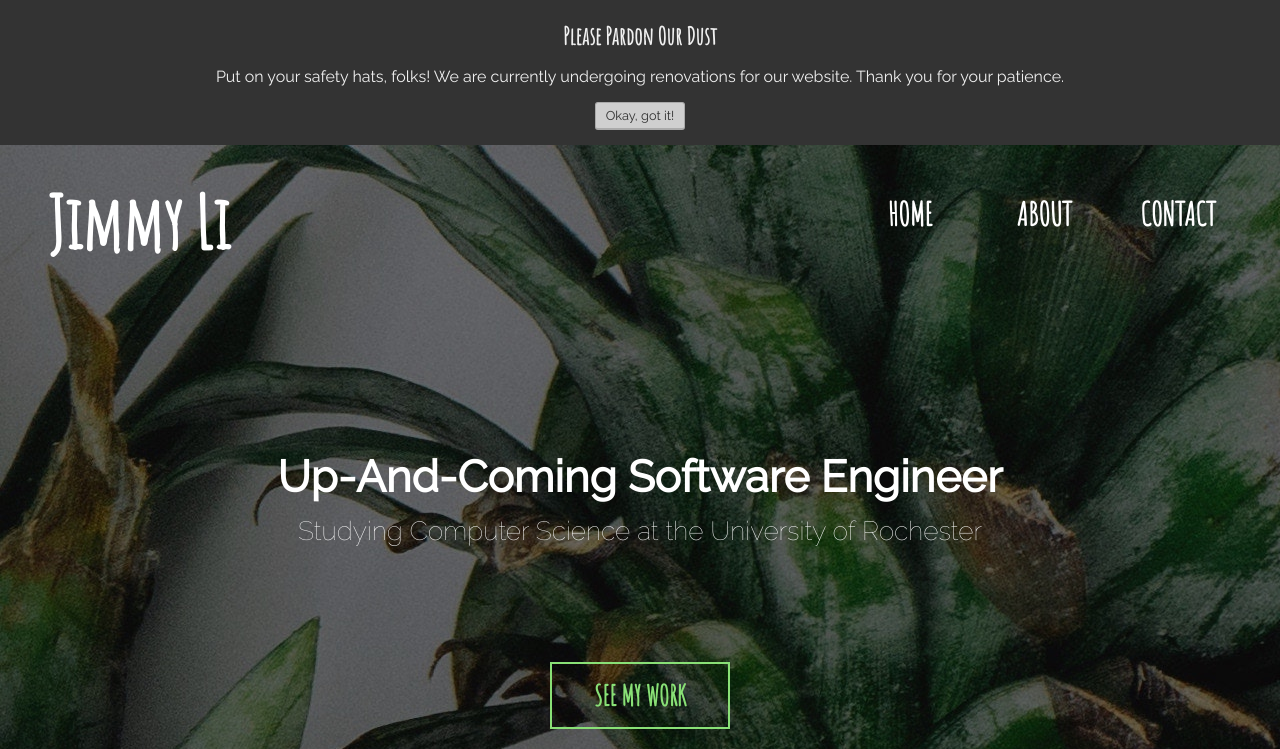
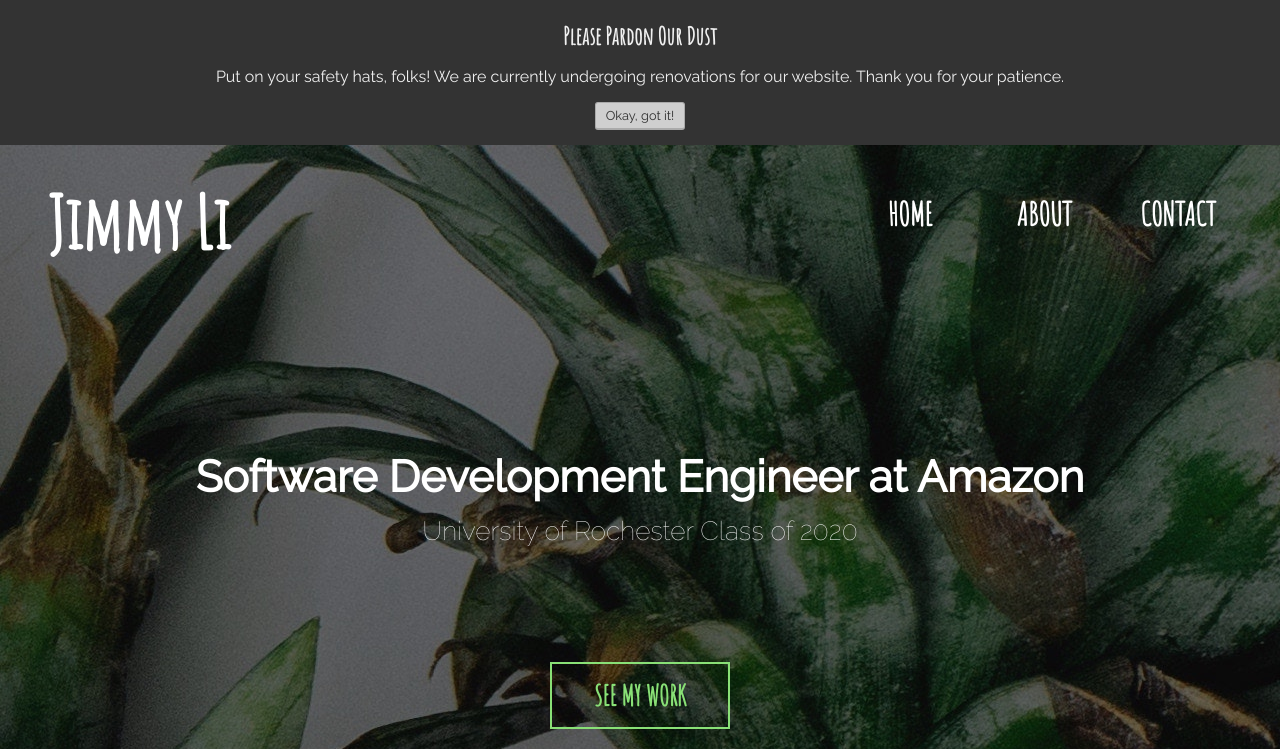
Before and after one commit to jimmyli17/jimmyli17.github.io, a plain HTML site: page index.html in a window 1280 px wide. Shown: the top 749 px of the page. Drawn offline with nearby package versions, Linux system fonts and the light colour scheme.

Commit message:
Changed tagline and subheader

```diff
--- a/index.html
+++ b/index.html
@@ -29,8 +29,8 @@
 
   <section class = "home-hero">
     <div class="container">
-      <h1 class = "tagline"><strong>Up-And-Coming Software Engineer</strong><br>
-        <span id="not-bold">Studying Computer Science at the University of Rochester</span>
+      <h1 class = "tagline"><strong>Software Development Engineer at Amazon</strong><br>
+        <span id="not-bold">University of Rochester Class of 2020</span>
       </h1>
       <a href="#portfolio" class="button button-accent" id="see-my-work">See   My   Work</a>
     </div>
```
